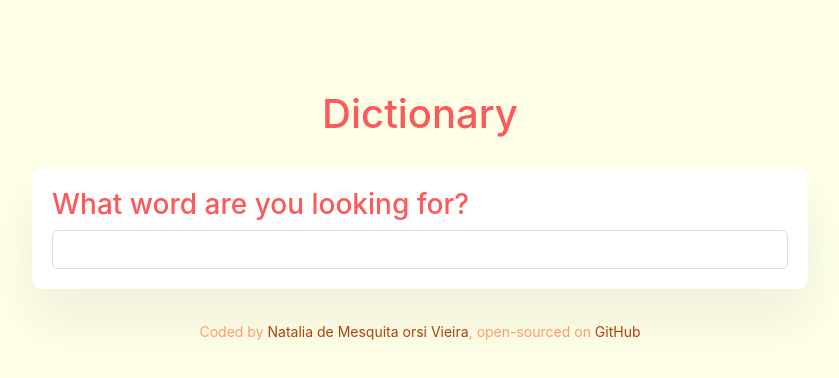
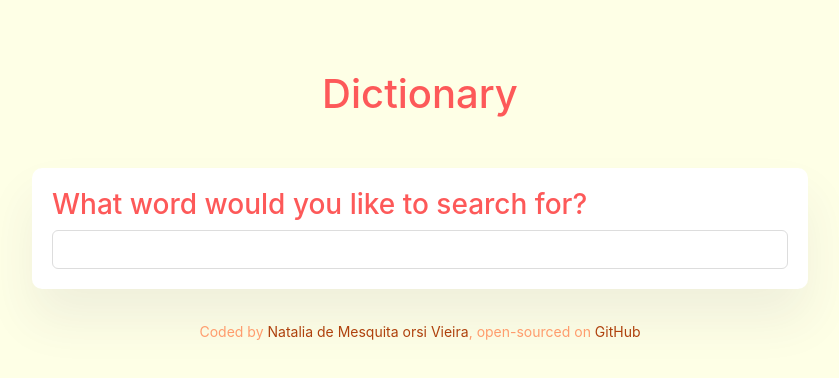
Before and after one commit to NataliaOrsi/dictionary-app, a React (Create React App) app: page / in a window 1280 px wide. Shown: the top 378 px of the page, without its empty margins (220-1059 px from the left). Built offline with nearby package versions, Linux system fonts and the light colour scheme; no server answers.

Commit message:
Added images to this project

```diff
--- a/src/App.css
+++ b/src/App.css
@@ -5,12 +5,13 @@
 .App {
   max-width: 800px;
   margin: 0 auto;
-  padding: 60px 0;
+  padding: 40px 0;
 }
 
 .App h1 {
   color: #fd5959;
   text-align: center;
+  margin-bottom: 50px;
 }
 
 .App-header {
--- a/src/Dictionary.css
+++ b/src/Dictionary.css
@@ -3,7 +3,7 @@
    padding: 20px;
    border-radius: 10px;
    box-shadow: 0 30px 50px rgba(65,50,100,.08);
-   margin-top: 10px;
+   margin-top: 15px;
 }
 
 .Dictionary h2, .Dictionary h3 {
--- a/src/Dictionary.js
+++ b/src/Dictionary.js
@@ -1,5 +1,6 @@
 import React, { useState } from "react";
 import Results from "./Results";
+import Photos from "./Photos";
 import axios from "axios";
 import "./Dictionary.css";
 
@@ -7,14 +8,24 @@
     let [keyword, setKeyword] = useState(props.defaultKeyword);
     let [results, setResults] = useState(null);
     let [loaded, setLoaded] = useState(false);
+    let [photos, setPhotos] = useState(null);
 
     function handleResponse(response) {
         setResults(response.data[0]);
     }
 
+    function handlePexelsRespnse(response) {
+        setPhotos(response.data.photos);
+    }
+
     function search() {
         let apiKey = `https://api.dictionaryapi.dev/api/v2/entries/en/${keyword}`;
         axios.get(apiKey).then(handleResponse);
+
+        const pexelsApiKey = `563492ad6f91700001000001fcc170517fb14aa190f3b4b63698410a `;
+        let pexelsApiUrl = `https://api.pexels.com/v1/search?query=${keyword}&per_page=9`;
+        let headers = {Authorization: `Bearer ${pexelsApiKey}`};
+        axios.get(pexelsApiUrl, {headers: headers}).then(handlePexelsRespnse);
     }
 
     function handleSubmit(event) {
@@ -35,12 +46,13 @@
         return (
             <div className="Dictionary">
                 <section>
-                    <h3>What word are you looking for?</h3>
+                    <h3>What word would you like to search for?</h3>
                     <form onSubmit={handleSubmit}>
                         <input type="search" onChange={handleSearch} />
                     </form>
                 </section>
                 <Results results={results} />
+                <Photos photos={photos} keyword={keyword} />
             </div>
         );
     } else {
--- /dev/null
+++ b/src/Photos.css
@@ -0,0 +1,4 @@
+.Photos img {
+    border-radius: 6px;
+    margin-bottom: 20px;
+}
--- /dev/null
+++ b/src/Photos.js
@@ -0,0 +1,32 @@
+import React from "react";
+import "./Photos.css";
+
+export default function Photos(props) {
+    if (props.photos) {
+        return (
+            <section className="Photos">
+                <div className="row">
+                    {props.photos.map(function(photo, index) {
+                        return (
+                          <div className="col-4" key={index}>
+                            <a
+                              href={photo.src.original}
+                              target="_blank"
+                              rel="noreferrer"
+                            >
+                              <img
+                                src={photo.src.landscape}
+                                alt="{props.keyword}"
+                                className="img-fluid"
+                              />
+                            </a>
+                          </div>
+                        );
+                    })}
+                </div>
+            </section>
+        );
+    } else {
+        return null;
+    }
+}
```
